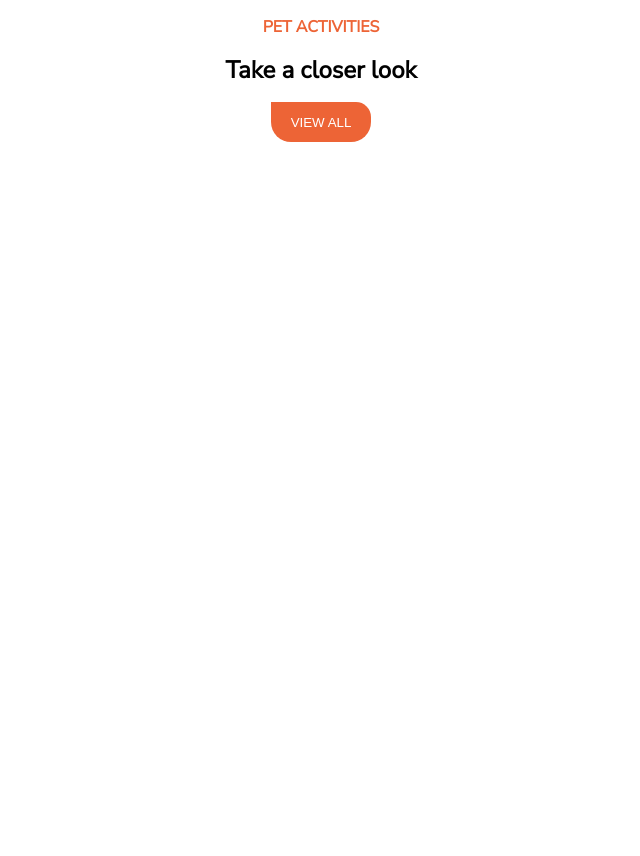
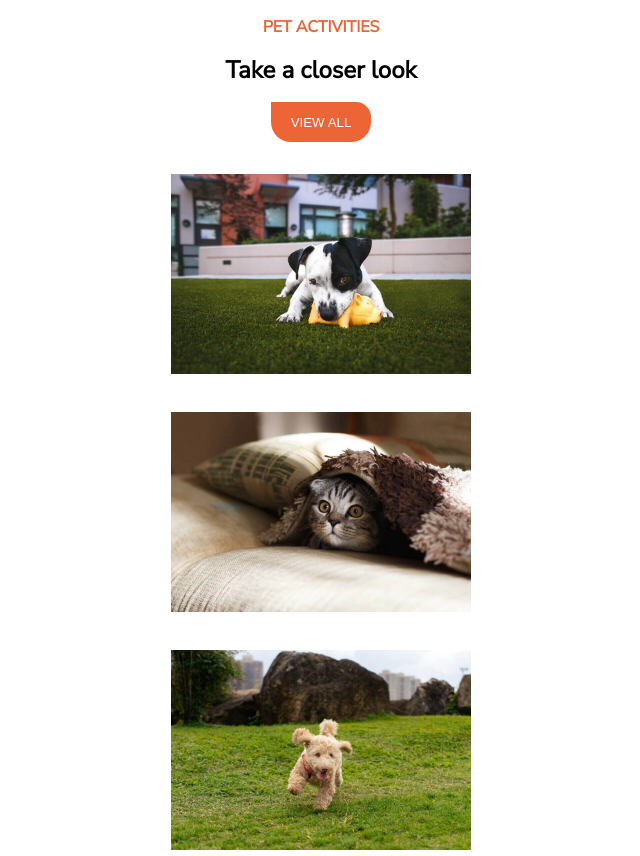
Before and after one commit to CarlosALiGom/202304-w1ch4-carlos-aliaga, a plain HTML site: page app/index.html in a window 1280 px wide. Shown: the whole page, without its empty margins (319-959 px from the left). Before the commit the page ends 800 px from the top, so only its background shows below. Drawn offline with Linux system fonts and the light colour scheme.

Commit message:
Add images to anchors

```diff
--- a/app/index.html
+++ b/app/index.html
@@ -7,17 +7,27 @@
   <link rel="preconnect" href="https://fonts.googleapis.com">
   <link rel="preconnect" href="https://fonts.gstatic.com" crossorigin>
   <link href="https://fonts.googleapis.com/css2?family=Nunito+Sans&display=swap" rel="stylesheet">
-  <link rel="shortcut icon" href="/app/images/favicon.ico" type="image/x-icon">
+  <link rel="shortcut icon" href="images/favicon.ico" type="image/x-icon">
   <link rel="stylesheet" href="styles/styles.css">
   <title>Pet activities</title>
 </head>
 <body>
+  <header class="main-header"></header>
   <section class="upper-section">
     <span class="over-tittle">PET ACTIVITIES</span>
     <h1 class="main-tittle">Take a closer look</h1>
     <button class="button">VIEW ALL</button>
   </section>
-  <div class="container">
+  <div class="main-content">
+    <a href="index.html">
+      <img src="images/01.jpg" alt="perro blanco y negro mordiendo un juguete" width="300">
+    </a>
+    <a href="index.html">
+      <img src="images/02.jpg" alt="cara de un gato muy atento asomando debajo de una manta" width="300">
+    </a>
+    <a href="index.html">
+      <img src="images/03.jpg" alt="perro muy simpatico corriendo por un jardin" width="300">
+    </a>
   </div>
 </body>
 </html>
--- a/app/styles/styles.css
+++ b/app/styles/styles.css
@@ -65,5 +65,13 @@ a {
 .button:hover {
   background-color: white;
   color: var(--primary-color);
-  border: 0.1rem solid var(--primary-color);;
+  border: 0.1rem
 }
+
+.main-content {
+  display: flex;
+  flex-direction: column;
+  align-items: center;
+  gap: 2rem;
+  margin-top: 2rem;
+}
```
